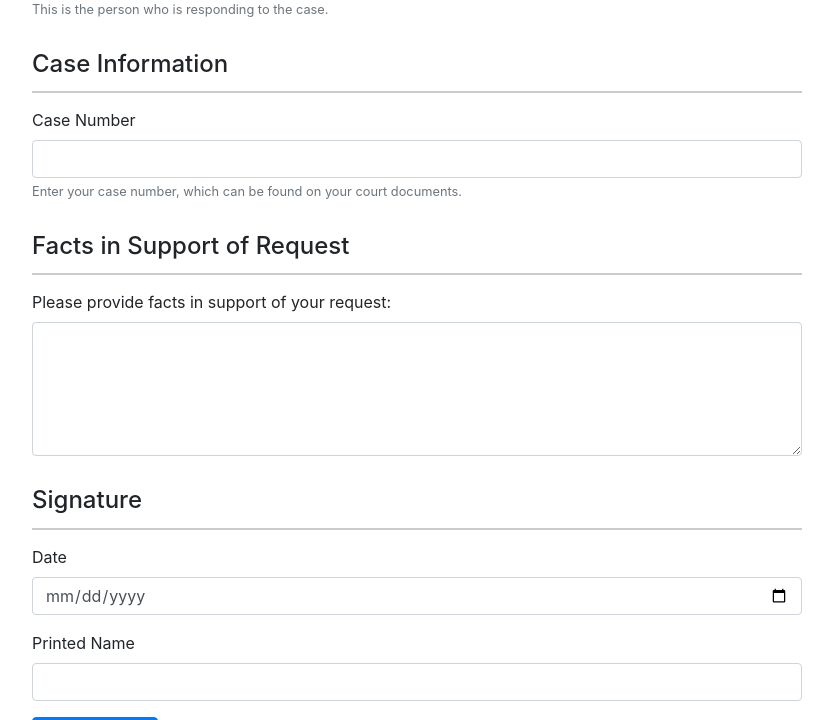
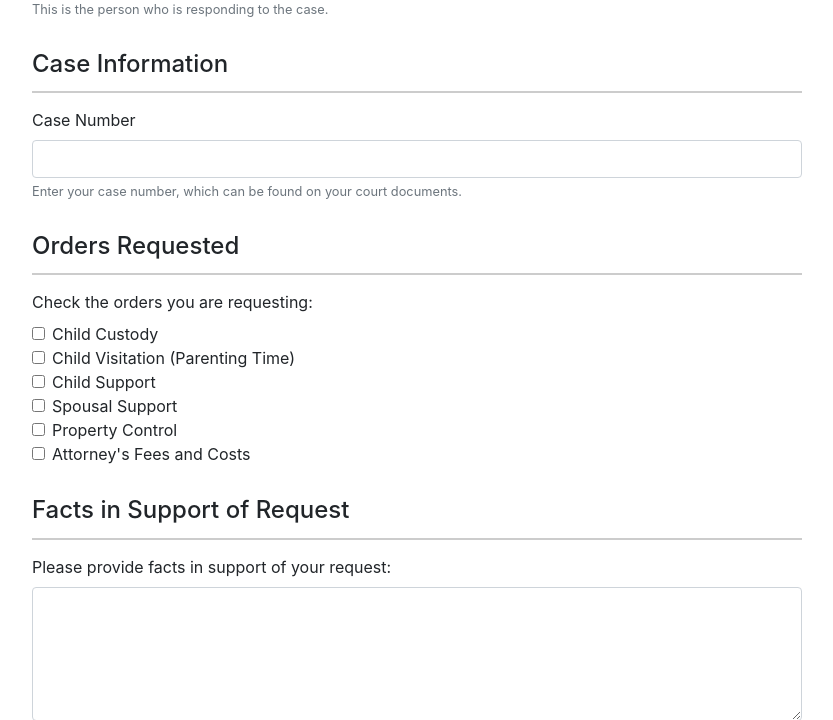
Before and after one commit to RichardAragon/FL300FormFiller, a Flask app: page / in a window 1280 px wide. Shown: the part 1724-2444 px from the top of the page, without its empty margins (223-1056 px from the left). Run offline with Flask 3, Linux system fonts and the light colour scheme; some libraries are stand-ins or nearby versions.

Commit message:
Update form.html

```diff
--- a/templates/form.html
+++ b/templates/form.html
@@ -138,33 +138,33 @@
             </div>
 
             <!-- Orders Requested -->
-            <div class="section-header" id="ordersRequestedSection" style="display: none;">
+            <div class="section-header" id="ordersRequestedSection">
                 <h4>Orders Requested</h4>
             </div>
-            <div class="form-group" id="ordersRequestedFields" style="display: none;">
+            <div class="form-group" id="ordersRequestedFields">
                 <label>Check the orders you are requesting:</label>
                 <div class="form-check">
-                    <input class="form-check-input" type="checkbox" id="order_child_custody" name="rfo_4" value="Yes">
+                    <input class="form-check-input orderField custodyField" type="checkbox" id="order_child_custody" name="rfo_4" value="Yes">
                     <label class="form-check-label" for="order_child_custody">Child Custody</label>
                 </div>
                 <div class="form-check">
-                    <input class="form-check-input" type="checkbox" id="order_child_visitation" name="rfo_2" value="Yes">
+                    <input class="form-check-input orderField custodyField" type="checkbox" id="order_child_visitation" name="rfo_2" value="Yes">
                     <label class="form-check-label" for="order_child_visitation">Child Visitation (Parenting Time)</label>
                 </div>
                 <div class="form-check">
-                    <input class="form-check-input" type="checkbox" id="order_child_support" name="rfo_9" value="Yes">
+                    <input class="form-check-input orderField childSupportField" type="checkbox" id="order_child_support" name="rfo_9" value="Yes">
                     <label class="form-check-label" for="order_child_support">Child Support</label>
                 </div>
                 <div class="form-check">
-                    <input class="form-check-input" type="checkbox" id="order_spousal_support" name="rfo_13" value="Yes">
+                    <input class="form-check-input orderField spousalSupportField" type="checkbox" id="order_spousal_support" name="rfo_13" value="Yes">
                     <label class="form-check-label" for="order_spousal_support">Spousal Support</label>
                 </div>
                 <div class="form-check">
-                    <input class="form-check-input" type="checkbox" id="order_property_control" name="rfo_10" value="Yes">
+                    <input class="form-check-input orderField propertyControlField" type="checkbox" id="order_property_control" name="rfo_10" value="Yes">
                     <label class="form-check-label" for="order_property_control">Property Control</label>
                 </div>
                 <div class="form-check">
-                    <input class="form-check-input" type="checkbox" id="order_attorney_fees" name="rfo_14" value="Yes">
+                    <input class="form-check-input orderField attorneyFeesField" type="checkbox" id="order_attorney_fees" name="rfo_14" value="Yes">
                     <label class="form-check-label" for="order_attorney_fees">Attorney's Fees and Costs</label>
                 </div>
             </div>
@@ -218,18 +218,47 @@
 
         // Update required fields based on selected case type
         const caseTypeSelect = document.getElementById('caseType');
-        const ordersRequestedSection = document.getElementById('ordersRequestedSection');
         const ordersRequestedFields = document.getElementById('ordersRequestedFields');
 
-        caseTypeSelect.addEventListener('change', function() {
-            if (caseTypeSelect.value) {
-                ordersRequestedSection.style.display = 'block';
-                ordersRequestedFields.style.display = 'block';
-            } else {
-                ordersRequestedSection.style.display = 'none';
-                ordersRequestedFields.style.display = 'none';
+        function updateFieldVisibility() {
+            const caseType = caseTypeSelect.value;
+
+            // Hide all fields initially
+            const allOrderFields = document.querySelectorAll('.orderField');
+            allOrderFields.forEach(field => {
+                field.parentElement.style.display = 'none';
+            });
+
+            // Show fields based on selected case type
+            if (caseType === 'custody') {
+                const custodyFields = document.querySelectorAll('.custodyField');
+                custodyFields.forEach(field => {
+                    field.parentElement.style.display = 'block';
+                });
+            } else if (caseType === 'child_support') {
+                const childSupportFields = document.querySelectorAll('.childSupportField');
+                childSupportFields.forEach(field => {
+                    field.parentElement.style.display = 'block';
+                });
+            } else if (caseType === 'spousal_support') {
+                const spousalSupportFields = document.querySelectorAll('.spousalSupportField');
+                spousalSupportFields.forEach(field => {
+                    field.parentElement.style.display = 'block';
+                });
+            } else if (caseType === 'property_control') {
+                const propertyControlFields = document.querySelectorAll('.propertyControlField');
+                propertyControlFields.forEach(field => {
+                    field.parentElement.style.display = 'block';
+                });
+            } else if (caseType === 'attorney_fees') {
+                const attorneyFeesFields = document.querySelectorAll('.attorneyFeesField');
+                attorneyFeesFields.forEach(field => {
+                    field.parentElement.style.display = 'block';
+                });
             }
-        });
+        }
+
+        caseTypeSelect.addEventListener('change', updateFieldVisibility);
     </script>
 </body>
 </html>
```
